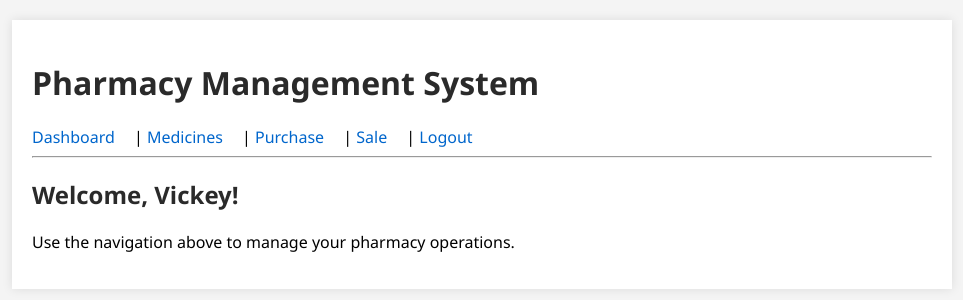
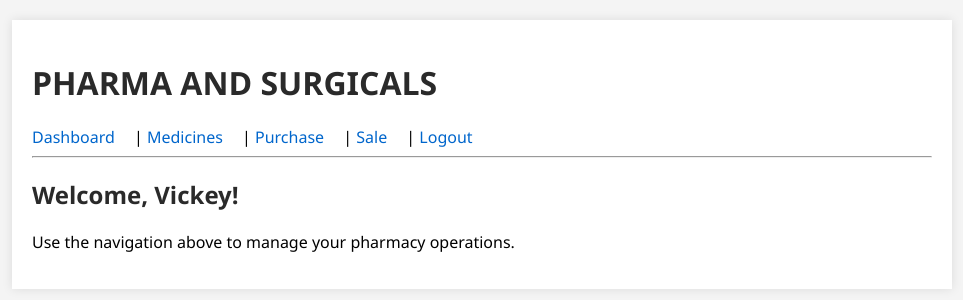
Before and after one commit to Vickey1212/pharmacy-management, a Flask app: page /dashboard in a window 1280 px wide. Shown: the top 300 px of the page, without its empty margins (158-1121 px from the left). Run offline with Flask 3, Linux system fonts and the light colour scheme; a user stored in the database is signed in.

Commit message:
Update index.html

```diff
--- a/templates/index.html
+++ b/templates/index.html
@@ -1,12 +1,12 @@
 <!DOCTYPE html>
 <html>
 <head>
-    <title>Pharmacy Management</title>
+    <title>PHARMA AND SURGICALS</title>
     <link rel="stylesheet" href="{{ url_for('static', filename='style.css') }}">
 </head>
 <body>
     <div class="container">
-        <h1>Pharmacy Management System</h1>
+        <h1>PHARMA AND SURGICALS</h1>
         {% if session.get('user') %}
             <nav>
                 <a href="{{ url_for('dashboard') }}">Dashboard</a> |
```
